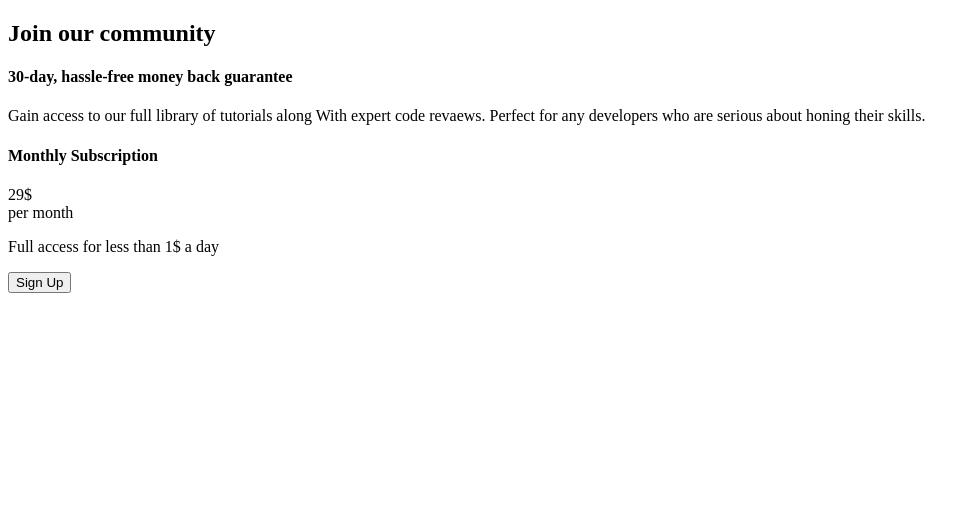
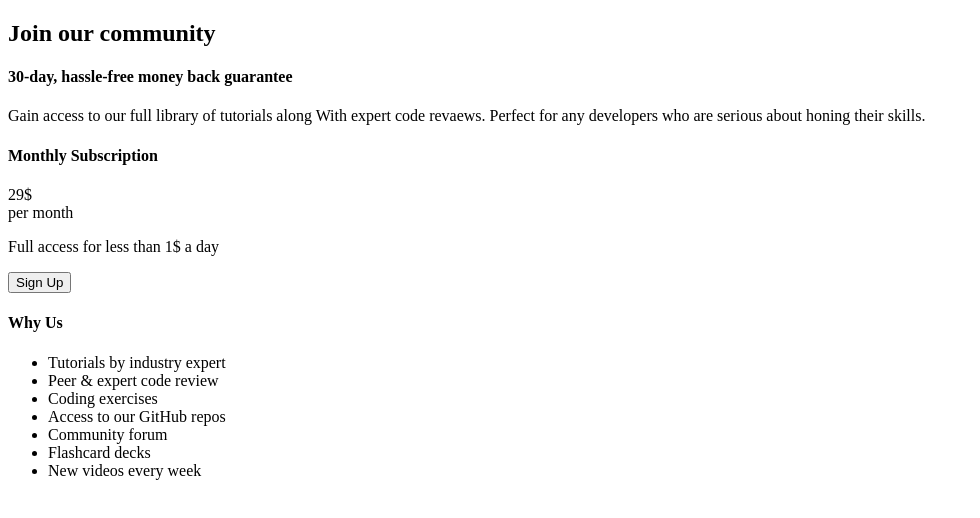
Before and after one commit to DrCipherGit/Web_Projects, a plain HTML site: page Pricing_Card_Challenge/index.html in a window 1280 px wide. Shown: the whole page, without its empty margins (0-980 px from the left). Drawn offline with Linux system fonts and the light colour scheme.

Commit message:
added the stylr guide file

```diff
--- a/Pricing_Card_Challenge/index.html
+++ b/Pricing_Card_Challenge/index.html
@@ -4,7 +4,7 @@
     <meta charset="UTF-8">
     <meta http-equiv="X-UA-Compatible" content="IE=edge">
     <meta name="viewport" content="width=device-width, initial-scale=1.0">
-    <title>Document</title>
+    <title>Pricing Card</title>
 </head>
 <body>
 
@@ -34,7 +34,16 @@
             </div>
 
             <div class="right">
-
+                <h4>Why Us</h4>
+                <ul>
+                    <li>Tutorials by industry expert</li>
+                    <li>Peer & expert code review</li>
+                    <li>Coding exercises</li>
+                    <li>Access to our GitHub repos</li>
+                    <li>Community forum</li>
+                    <li>Flashcard decks</li>
+                    <li>New videos every week</li>
+                </ul>
             </div>
         </div>
 <!-- ---------------------------------------------------------------------------------->
```
Also changed, not shown: 1 other file.
